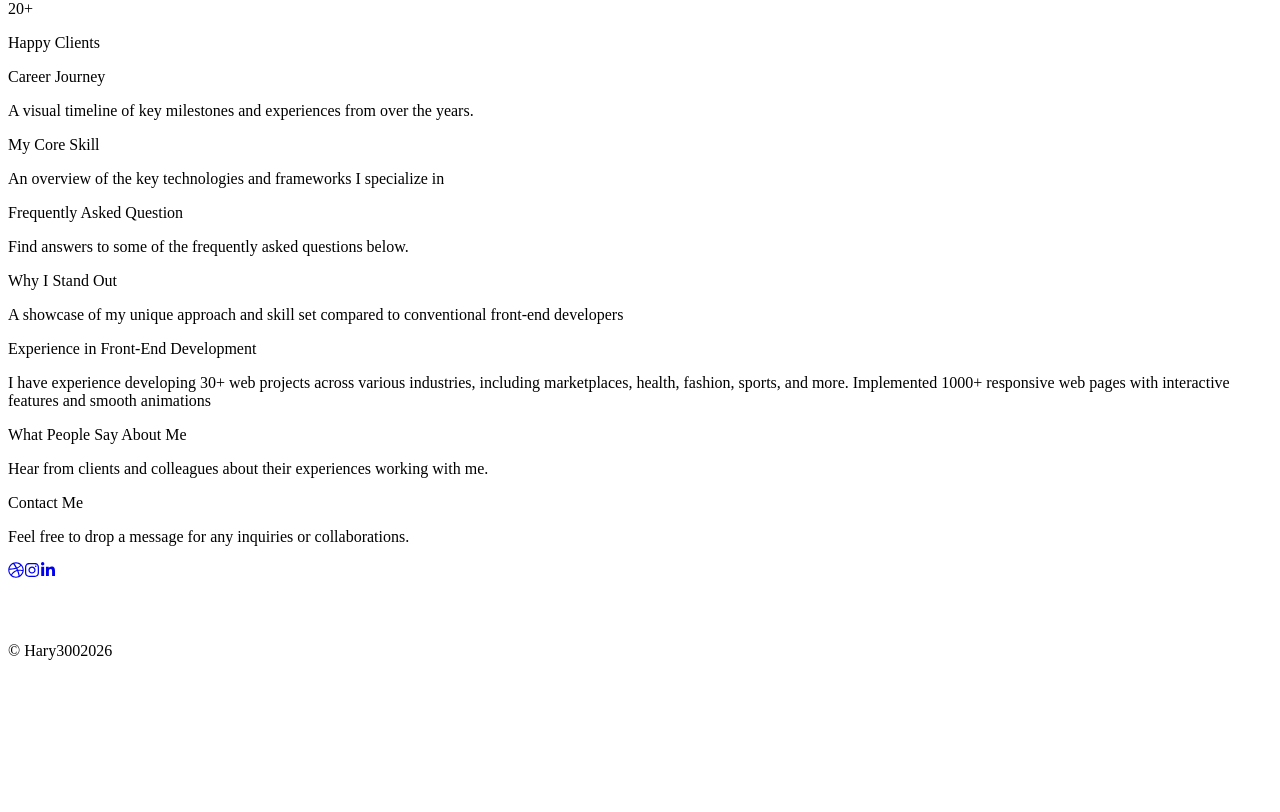
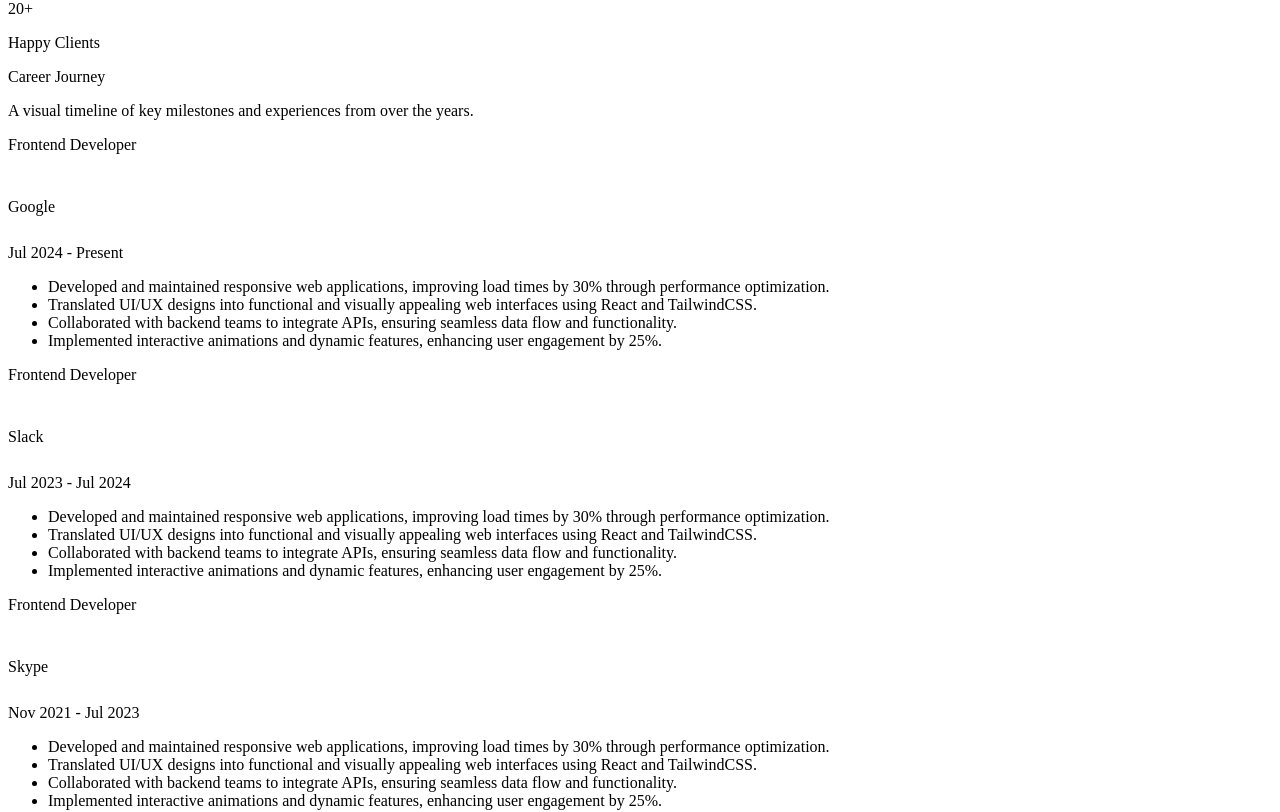
Before and after one commit to Hary300/Personal-Project-37-Neon-Purple-Portfolio, a React (Vite) app: page / in a window 1280 px wide. Shown: the part 3200-4012 px from the top of the page. Before the commit the page ends 3876 px from the top, so only its background shows below. Built offline with nearby package versions, Linux system fonts and the light colour scheme; the HTML template or start-up script is replaced by a standard one.

Commit message:
feat: add company and date icons for CareerTimeline, enhance CareerSection layout with gap and timeline integration

```diff
--- a/src/sections/03-career/CareerSection.tsx
+++ b/src/sections/03-career/CareerSection.tsx
@@ -1,12 +1,14 @@
 import SectionWrapper from '@/components/layouts/SectionWrapper';
 import SectionTitle from '@/components/shared/SectionTitle';
 import { careerData } from '@/data/04-careerData';
+import CareerTimeline from './components/CareerTimeline';
 
 const CareerSection = () => {
   const header = careerData.header;
   return (
-    <SectionWrapper sectionId='career'>
+    <SectionWrapper sectionId='career' hasGap>
       <SectionTitle title={header.title} subtitle={header.subtitle} />
+      <CareerTimeline />
     </SectionWrapper>
   );
 };
--- /dev/null
+++ b/src/sections/03-career/components/CareerTimeline.tsx
@@ -0,0 +1,70 @@
+import { careerData } from '@/data/04-careerData';
+import companyIcon from '@/assets/images/companyIcon.svg';
+import dateIcon from '@/assets/images/dateIcon.svg';
+
+const CareerTimeline = () => {
+  const experiences = careerData.experiences;
+  return (
+    <div className='relative flex flex-col gap-4 sm:gap-6'>
+      {experiences.map((experience, index) => (
+        <div
+          key={experience.id}
+          className='relative grid grid-cols-[auto_1fr] gap-2 sm:gap-6'
+        >
+          <div className='relative'>
+            <div className='flex justify-center items-center size-6 rounded-full bg-primary-100 shrink-0 '>
+              <div className='size-2.5 rounded-full bg-horizontal-gradient-purple-pink' />
+            </div>
+            {index === experiences.length - 1 && (
+              <div className='absolute top-0 inset-x-0 h-15 bg-background -z-1' />
+            )}
+          </div>
+
+          <div className='flex flex-col gap-3 sm:gap-5 p-3 sm:p-6 rounded-4xl bg-neutral-500'>
+            <p className='font-bold text-md sm:text-display-xs'>
+              {experience.role}
+            </p>
+
+            <div className='flex flex-col gap-3 sm:flex-row text-sm sm:tex-md sm:items-center'>
+              <div className='flex gap-[6px] items-center'>
+                <div>
+                  <img
+                    src={companyIcon}
+                    alt='company icon'
+                    className='size-5 sm:size-6'
+                  />
+                </div>
+                <span>{experience.companyName}</span>
+              </div>
+              <div className='size-1 rounded-full bg-neutral-200 hidden sm:block shrink-0' />
+              <div className='flex gap-[6px] items-center'>
+                <div>
+                  <img
+                    src={dateIcon}
+                    alt='company icon'
+                    className='size-5 sm:size-6'
+                  />
+                </div>
+                <span>{experience.period}</span>
+              </div>
+            </div>
+
+            <ul className='flex flex-col gap-3 sm:gap-5 text-sm sm:text-md text-muted-foreground'>
+              {experience.description.map((item, index) => (
+                <li key={index} className='flex gap-2 items-center'>
+                  <div className='size-1 rounded-full bg-neutral-200 shrink-0' />
+                  <span>{item}</span>
+                </li>
+              ))}
+            </ul>
+          </div>
+        </div>
+      ))}
+      <div className='absolute left-0 top-0 w-6 h-[70%] -z-2'>
+        <div className='absolute left-1/2 -translate-x-1/2 w-0.5 h-full bg-vertical-gradient-purple-pink' />
+      </div>
+    </div>
+  );
+};
+
+export default CareerTimeline;
--- a/src/styles/index.css
+++ b/src/styles/index.css
@@ -77,6 +77,7 @@
   --color-neutral-600: #020203;
 
   /* Primary */
+  --color-primary-100: #d3bbfa;
   --color-primary-500: #8746eb;
   --color-primary-600: #8144df;
   --color-primary-700: #632abb;
```
Also changed, not shown: src/assets/images/companyIcon.svg (added), src/assets/images/dateIcon.svg (added).
